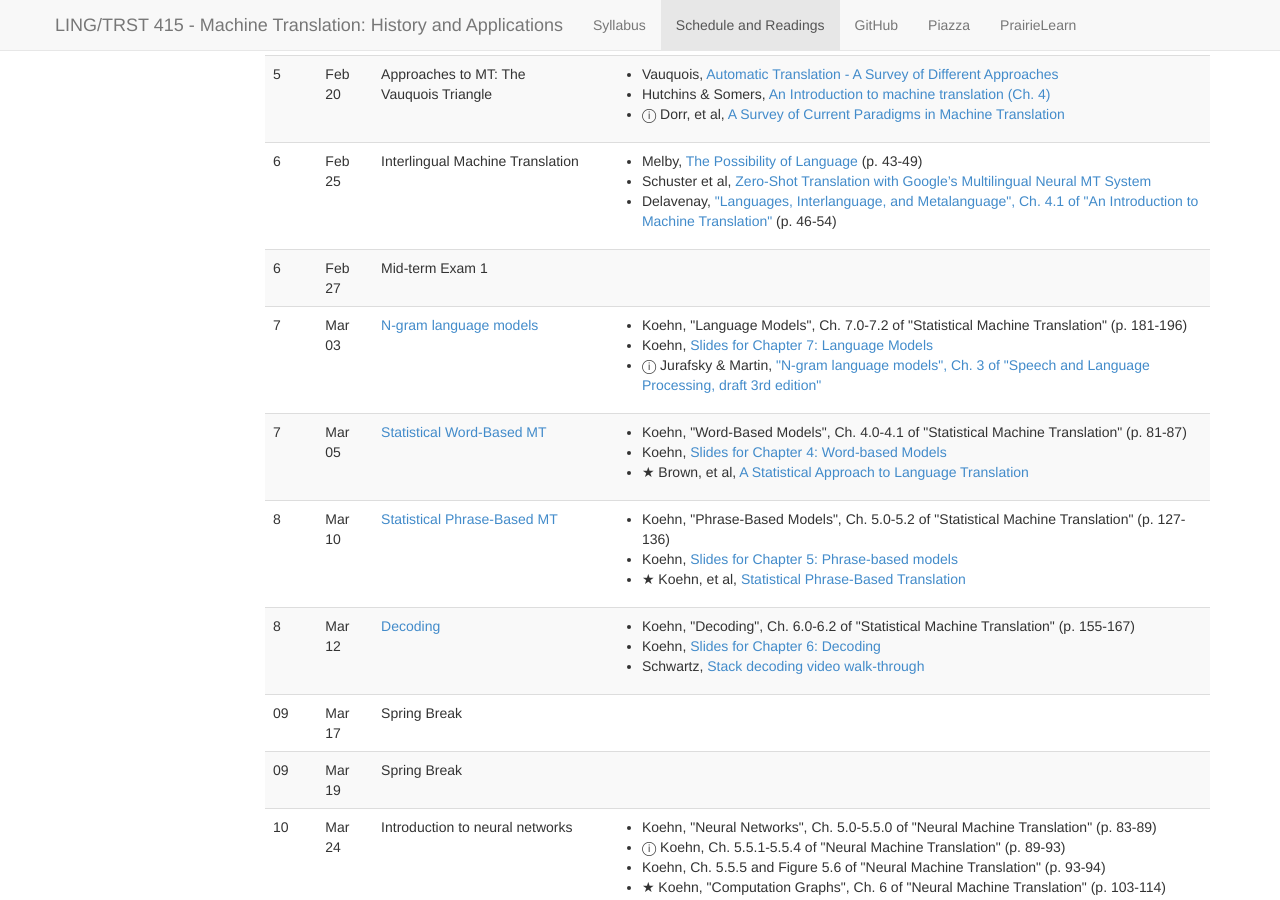
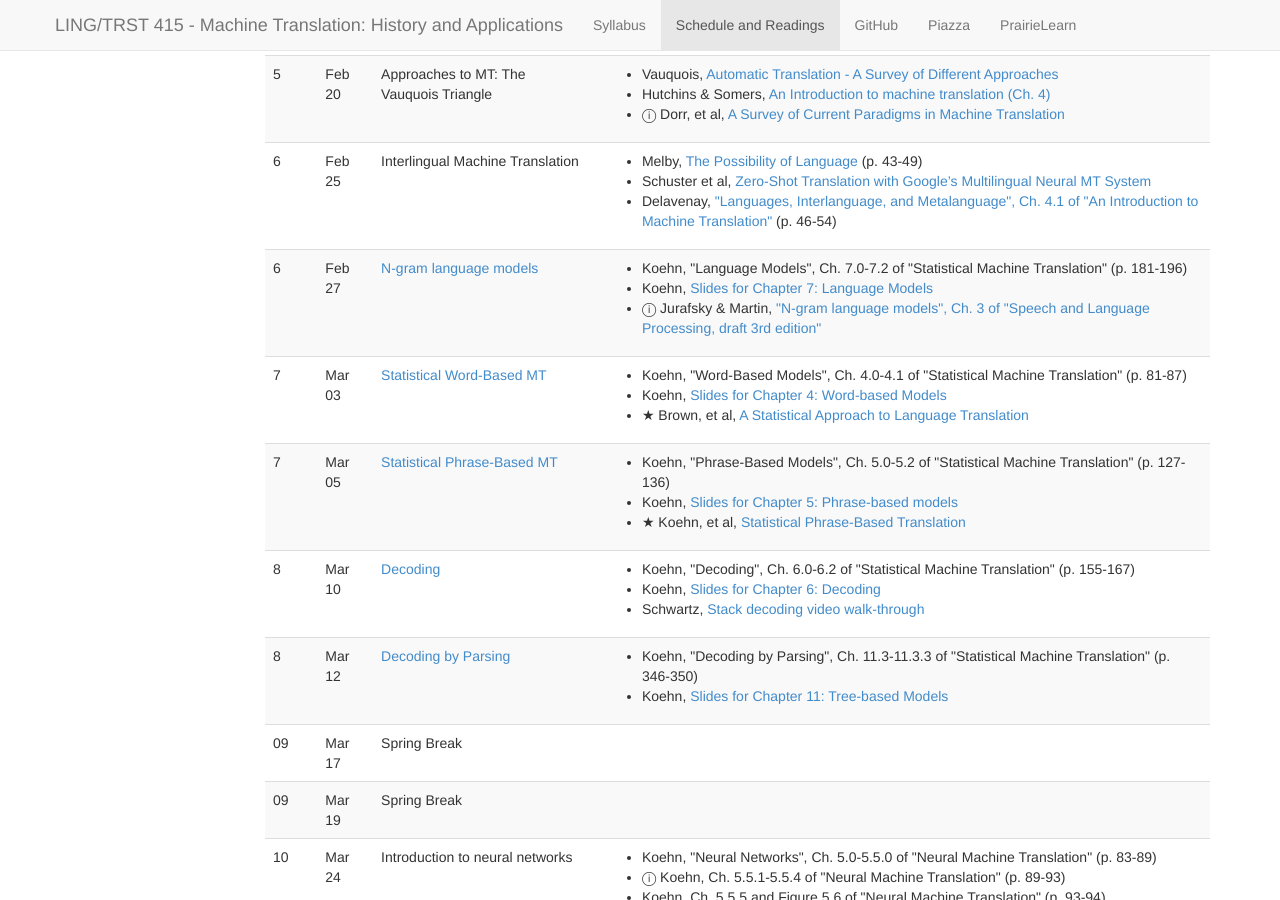
Before and after one commit to 2020-Spring-UIUC-LING415/2020-Spring-UIUC-LING415.github.io, a Jekyll site: the page built from schedule.md, in a window 1280 px wide and 900 px high, scrolled down 1315 px. Built offline with Jekyll 4.4.1, drawn with Linux system fonts in a browser that asks for light colours; nearby versions of some CDN libraries.

Commit message:
Update schedule.yaml

```diff
--- a/_data/schedule.yaml
+++ b/_data/schedule.yaml
@@ -302,10 +302,6 @@
 -
   week: 6
   date: 2020-02-27
-  title: Mid-term Exam 1
--
-  week: 7
-  date: 2020-03-03
   title: N-gram language models
   slides: http://statmt.org/book/slides/07-language-models.pdf
   reading:
@@ -324,7 +320,7 @@
       optional: true
 -
   week: 7
-  date: 2020-03-05
+  date: 2020-03-03
   title: Statistical Word-Based MT
   lecturer: Lane Schwartz
   slides: http://statmt.org/book/slides/04-word-based-models.pdf
@@ -343,8 +339,8 @@
       url: http://aclweb.org/anthology/C/C88/C88-1016.pdf
       grad_level: true
 -
-  week: 8
-  date: 2020-03-10
+  week: 7
+  date: 2020-03-05
   title: Statistical Phrase-Based MT
   lecturer: Lane Schwartz
   slides: http://statmt.org/book/slides/05-phrase-based-models.pdf
@@ -364,7 +360,7 @@
       grad_level: true
 -
   week: 8
-  date: 2020-03-12
+  date: 2020-03-10
   title: Decoding
   lecturer: Lane Schwartz
   slides: http://statmt.org/book/slides/06-decoding.pdf
@@ -381,6 +377,21 @@
       author: Schwartz
       title: "Stack decoding video walk-through"
       url: https://www.youtube.com/edit?o=U&video_id=yX8_3zTRYzo
+-
+  week: 8
+  date: 2020-03-12
+  title: Decoding by Parsing
+  lecturer: Lane Schwartz
+  slides: http://statmt.org/book/slides/11-tree-based-models.pdf
+  reading:
+    -
+      author: Koehn
+      title: "\"Decoding by Parsing\", Ch. 11.3-11.3.3 of \"Statistical Machine Translation\""
+      pages: 346-350
+    -
+      author: Koehn
+      title: "Slides for Chapter 11: Tree-based Models"
+      url: http://statmt.org/book/slides/11-tree-based-models.pdf
 -
   week: 09
   date: 2020-03-17
```
